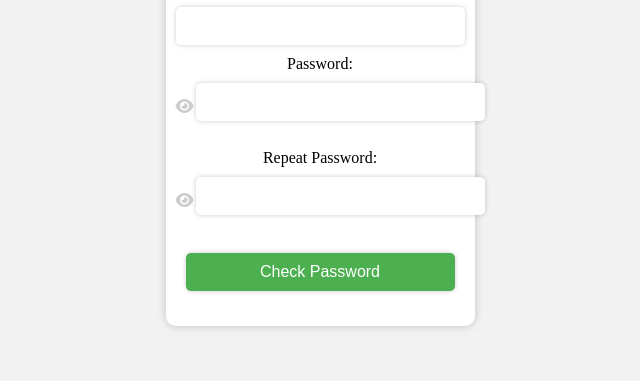
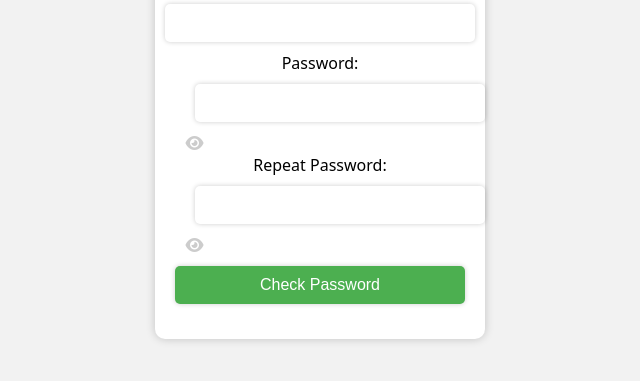
Before and after one commit to ttheaziret/javascript_2, a plain HTML site: page javascript_2/homework_1/task_1/index.html in a window 1280 px wide. Shown: the part 297-678 px from the top of the page, without its empty margins (320-960 px from the left). Drawn offline with Linux system fonts and the light colour scheme.

Commit message:
Update style.css

```diff
--- a/javascript_2/homework_1/task_1/style.css
+++ b/javascript_2/homework_1/task_1/style.css
@@ -5,6 +5,7 @@ body {
     height: 100vh;
     margin: 0;
     background-color: #f2f2f2;
+    font-family: system-ui, -apple-system, BlinkMacSystemFont, 'Segoe UI', Roboto, Oxygen, Ubuntu, Cantarell, 'Open Sans', 'Helvetica Neue', sans-serif;
   }
 
   form {
@@ -39,7 +40,6 @@ body {
   }
 
   .password-toggle {
-    position: relative;
     top: -33px;
     right: 10px;
     color: #ccc;
```
